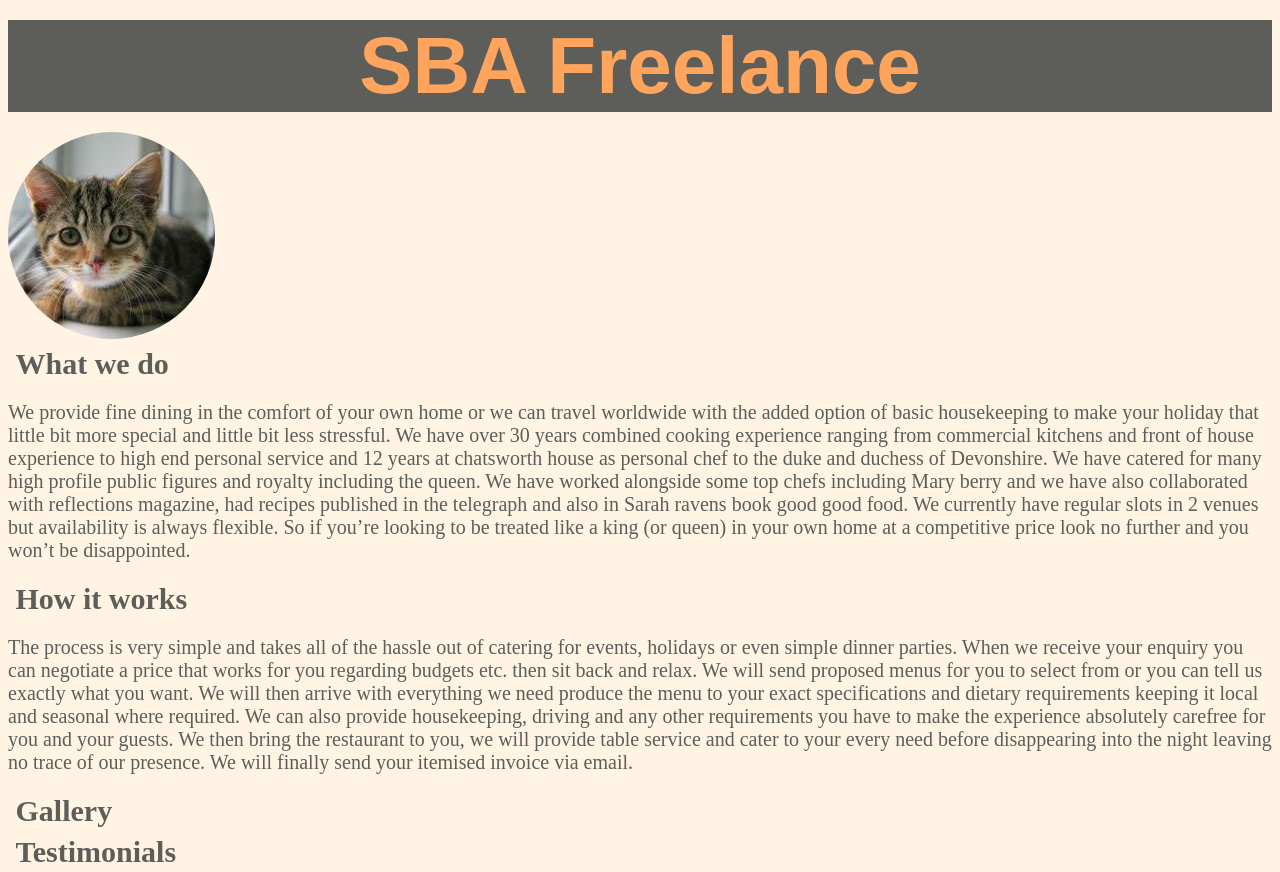
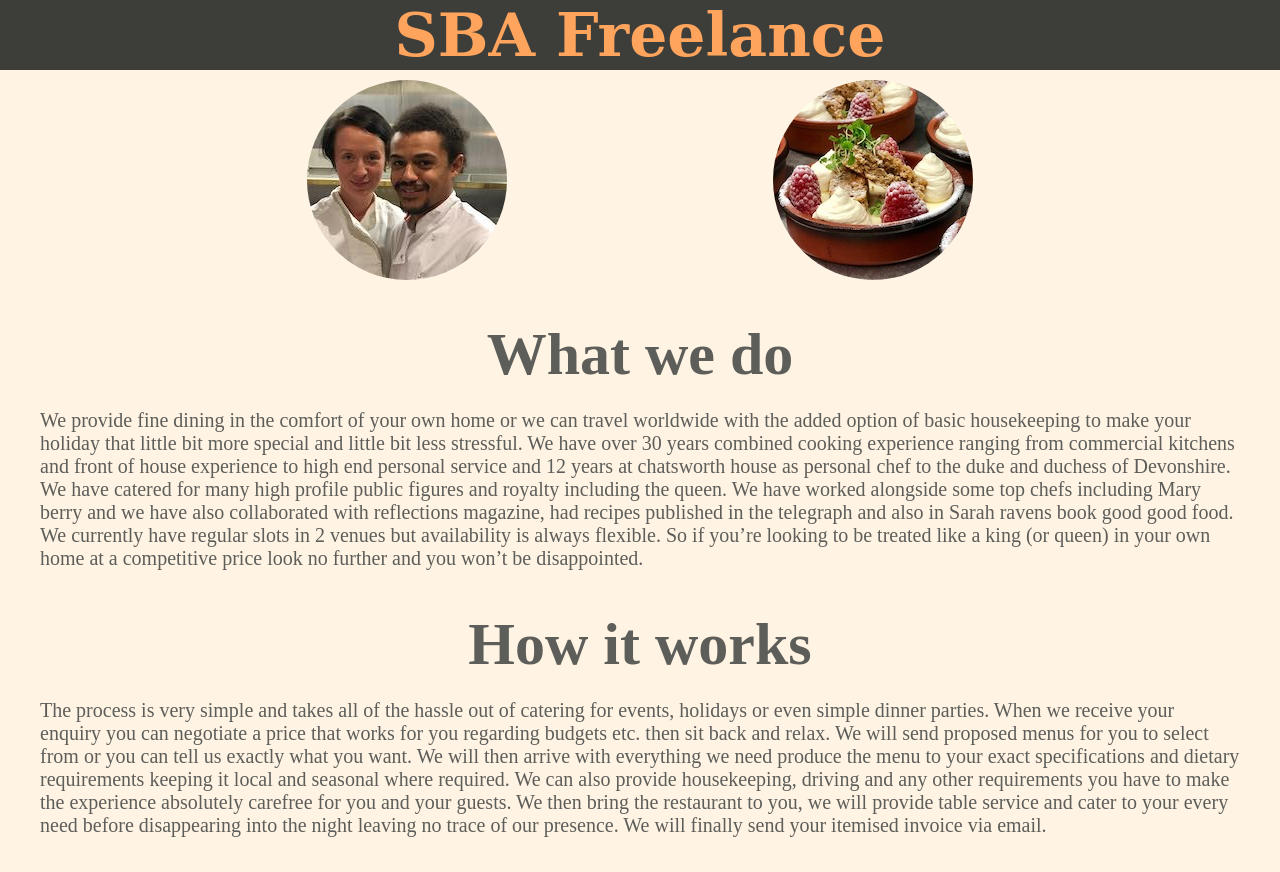
Before and after one commit to driestbones/sba-freelance-website, a plain HTML site: page index.html in a window 1280 px wide. Shown: the top 872 px of the page. Drawn offline with Linux system fonts and the light colour scheme.

Commit message:
pics and flexbox (#8)
* pics and flexbox

Signed-off-by: chuckha <ha.chuck@gmail.com>

* Darker black background; new font for logo

Signed-off-by: chuckha <ha.chuck@gmail.com>

```diff
--- a/index.html
+++ b/index.html
@@ -5,11 +5,12 @@
         <link rel="stylesheet" type="text/css" href="styles.css" />
     </head>
     <body>
-        <header class="logo">
+        <header class="logo center">
             <h1>SBA Freelance</h1>
         </header>
-        <section>
-           <img class="round" src="images/daikon.jpeg" alt="daikon the cat" />
+        <section class="images">
+           <img class="round" src="media/heads.jpg" alt="Scott & Sophie" />
+           <img class="round" src="media/foodpic.jpg" alt="dusted raspberry" />
         </section>
         <section>
             <header>
--- a/styles.css
+++ b/styles.css
@@ -6,8 +6,10 @@
 
 }
 
+/** element based styles **/
+
 h1 {
-    margin: 0.25em;
+    margin: 0;
 }
 
 body {
@@ -15,16 +17,44 @@ body {
     color: #5d5d5a;
     border-radius: 10%;
     font-size: 1.25em;
+
+    /* reset browser's default margin */
+    margin: 0;
 }
 
+section {
+    margin: 2em;
+}
+
+section h1 {
+    text-align: center;
+    font-size: 3em;
+
+}
+
+
+/** Class based styles **/
+
 .logo {
-    background: #5d5d5a;
+    background: #3d3d3a;
     color: #ffa45c;
-    font-size: 2em;
+    font-size: 1.5em;
     text-align: center;
-    font-family: Sans-Serif;
+
+    /* Modern Georgia-based serif stack */
+    font-family: Constantia, "Lucida Bright", Lucidabright, "Lucida Serif",
+    Lucida, "DejaVu Serif", "Bitstream Vera Serif", "Liberation Serif", Georgia,
+    serif;
 }
 
 .round {
     border-radius: 50%;
 }
+
+.images {
+    display: flex;
+    justify-content: space-evenly;
+
+    margin-top: .5em;
+    margin-bottom: .5em;
+}
```
Also changed, not shown: images/daikon.jpeg (deleted), media/foodpic.jpg (added), media/heads.jpg (added).
